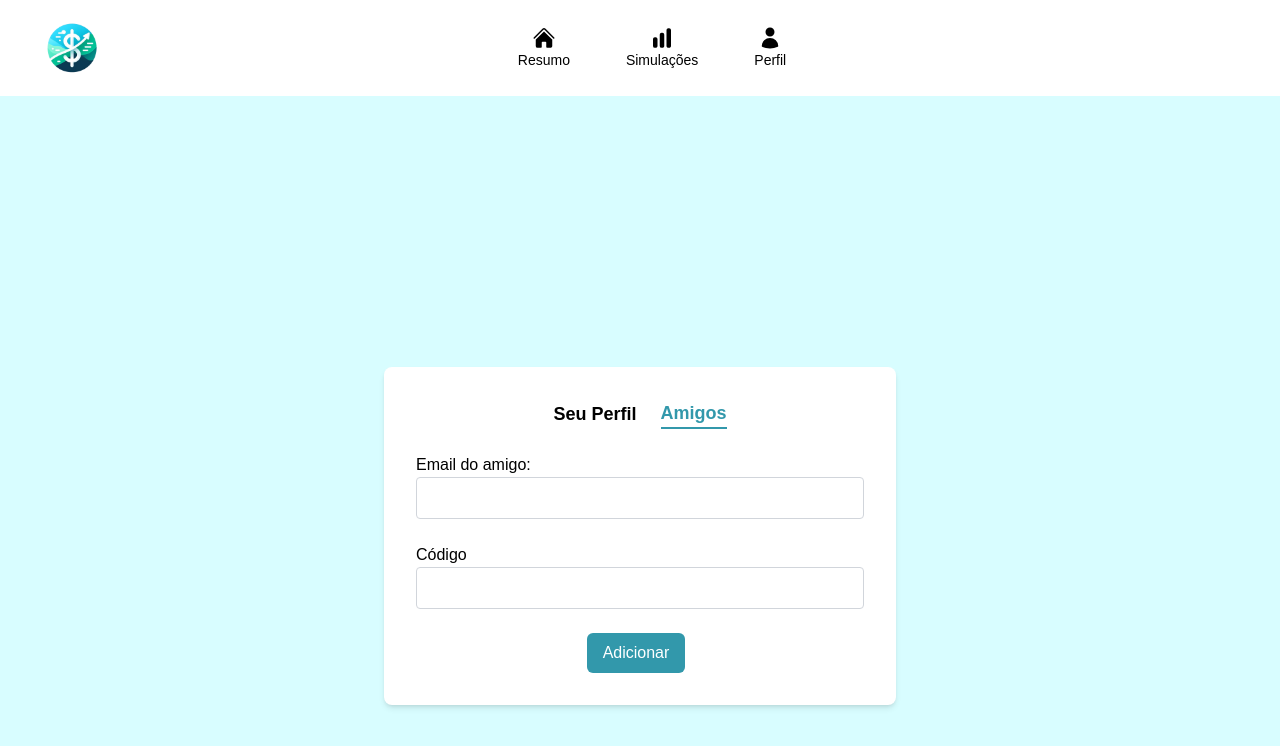
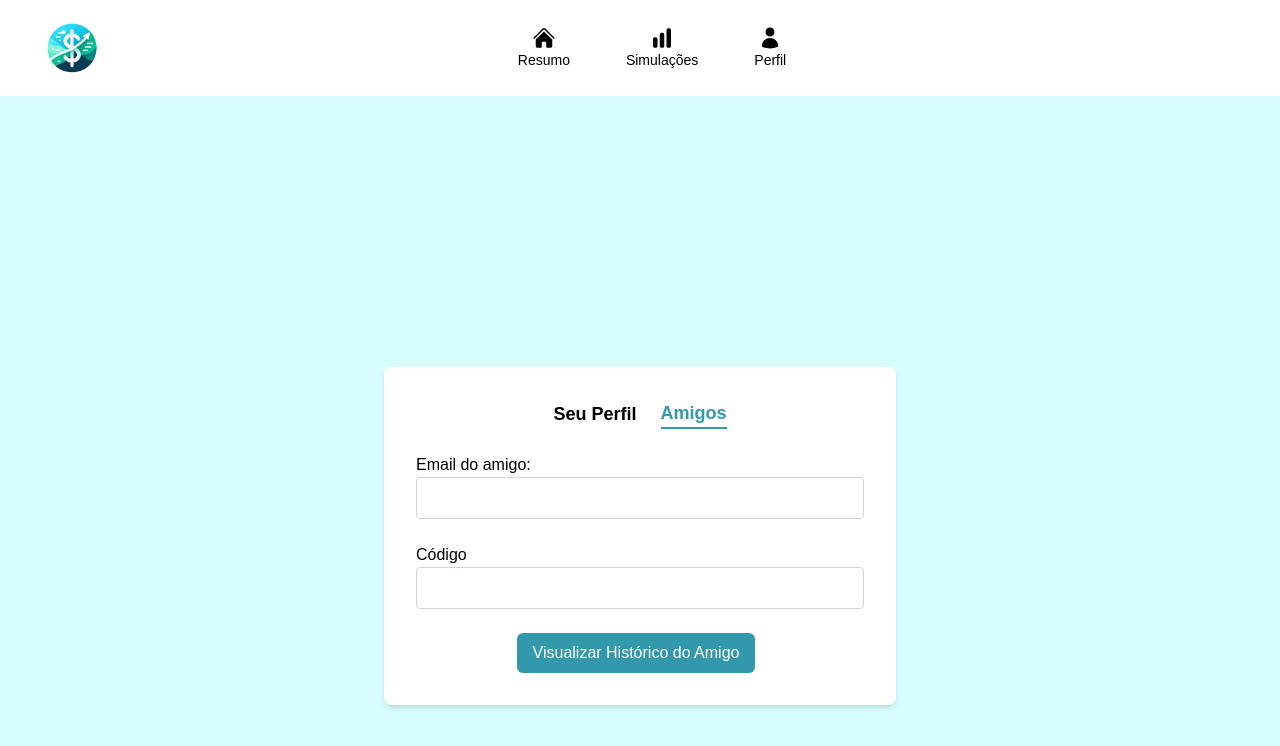
Before and after one commit to guiopen/FreeMoney, a React (Create React App) app in the folder frontend/: page /perfil in a window 1280 px wide. Both pictures are taken after a click on the button "Amigos". Shown: the top 746 px of the page. Built offline with nearby package versions, Linux system fonts and the light colour scheme.

Commit message:
Alterando nomes

```diff
--- a/frontend/src/pages/Profile/AddFriend.js
+++ b/frontend/src/pages/Profile/AddFriend.js
@@ -1,7 +1,7 @@
 import React from 'react';
 import { useFormik } from 'formik';
 
-function AddFriend({openAddFriendModal}) {
+function AddFriend({openFriendSummaryModal}) {
   const formik = useFormik({
     initialValues: {
       friendName: '',
@@ -44,7 +44,7 @@ function AddFriend({openAddFriendModal}) {
             />
           </div>
           <div className="flex justify-center gap-4">
-            <button type="submit" className="bg-project-blue text-white px-4 py-2 rounded-md hover:bg-project-hover-blue focus:outline-none focus:bg-blue-600 mr-2" onClick={openAddFriendModal}>Adicionar</button>
+            <button type="submit" className="bg-project-blue text-white px-4 py-2 rounded-md hover:bg-project-hover-blue focus:outline-none focus:bg-blue-600 mr-2" onClick={openFriendSummaryModal}>Visualizar Histórico do Amigo</button>
           </div>
         </form>
       </div>
--- a/frontend/src/pages/Profile/EditModal.js
+++ b/frontend/src/pages/Profile/EditModal.js
@@ -1,4 +1,3 @@
-// components/UserProfile/EditModal.js
 import React, { useEffect } from 'react';
 import { useFormik } from 'formik';
 
--- a/frontend/src/pages/Profile/FriendSummaryModal.js
+++ b/frontend/src/pages/Profile/FriendSummaryModal.js
@@ -4,7 +4,7 @@ import Summary from '../UserSummary/Summary.js';
 function FriendSummaryModal({ closeModal }) {
   return (
     <div id="addFriendModal" className="modal fixed inset-0 flex items-center justify-center bg-gray-800 bg-opacity-50">
-      <div className="modal-content bg-white p-8 rounded-lg shadow-lg w-4/5 h-4/5 overflow-y-auto">
+      <div className="modal-content bg-white p-8 rounded-lg shadow-lg w-4/5 h-5/6 overflow-y-auto">
         <div className='flex justify-center'>
           <h2 className="text-lg font-bold mb-6 text-project-blue border-b-2 border-project-blue inline pb-1">Resumo do Usuário</h2>
         </div>
```
